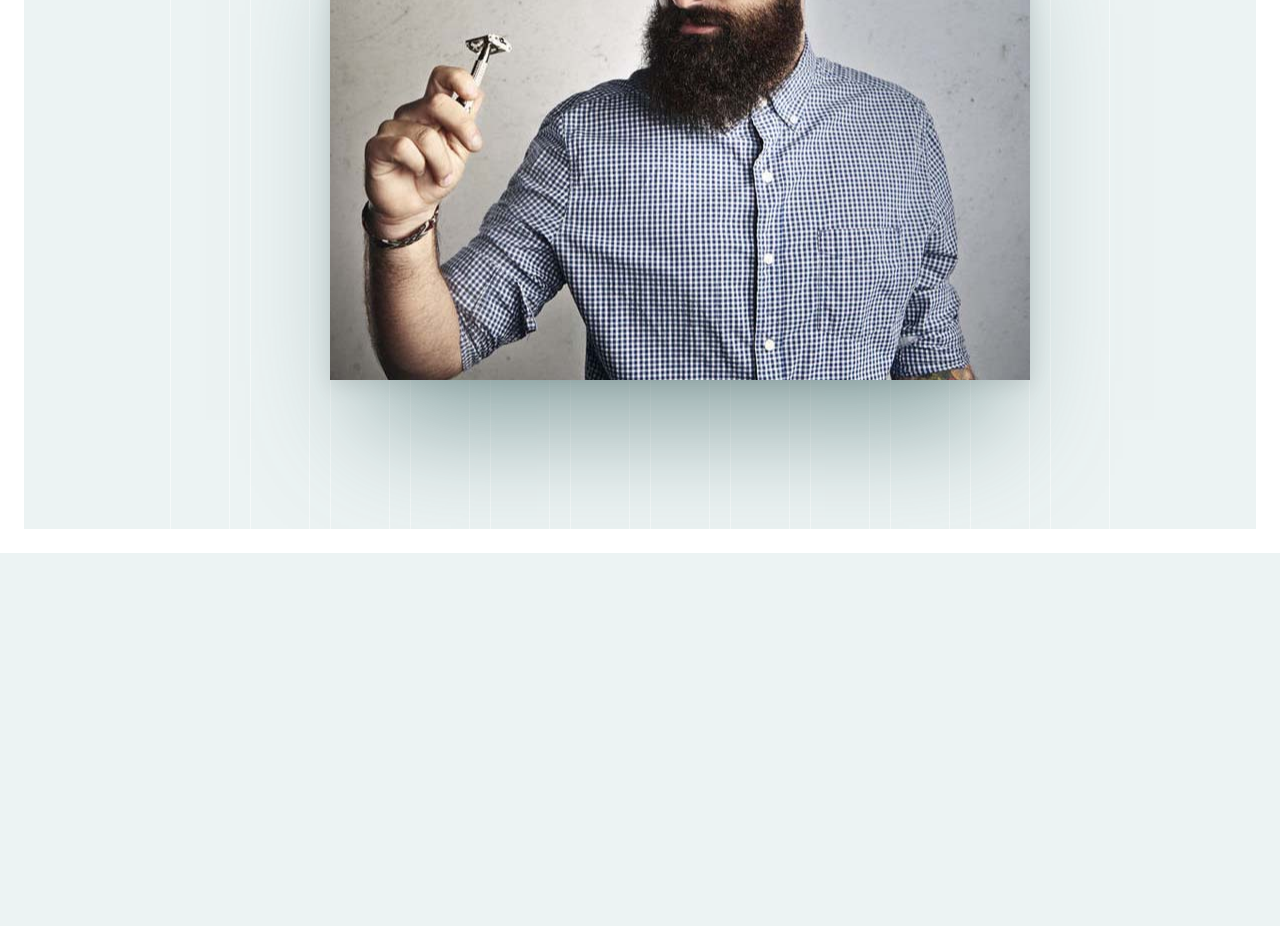
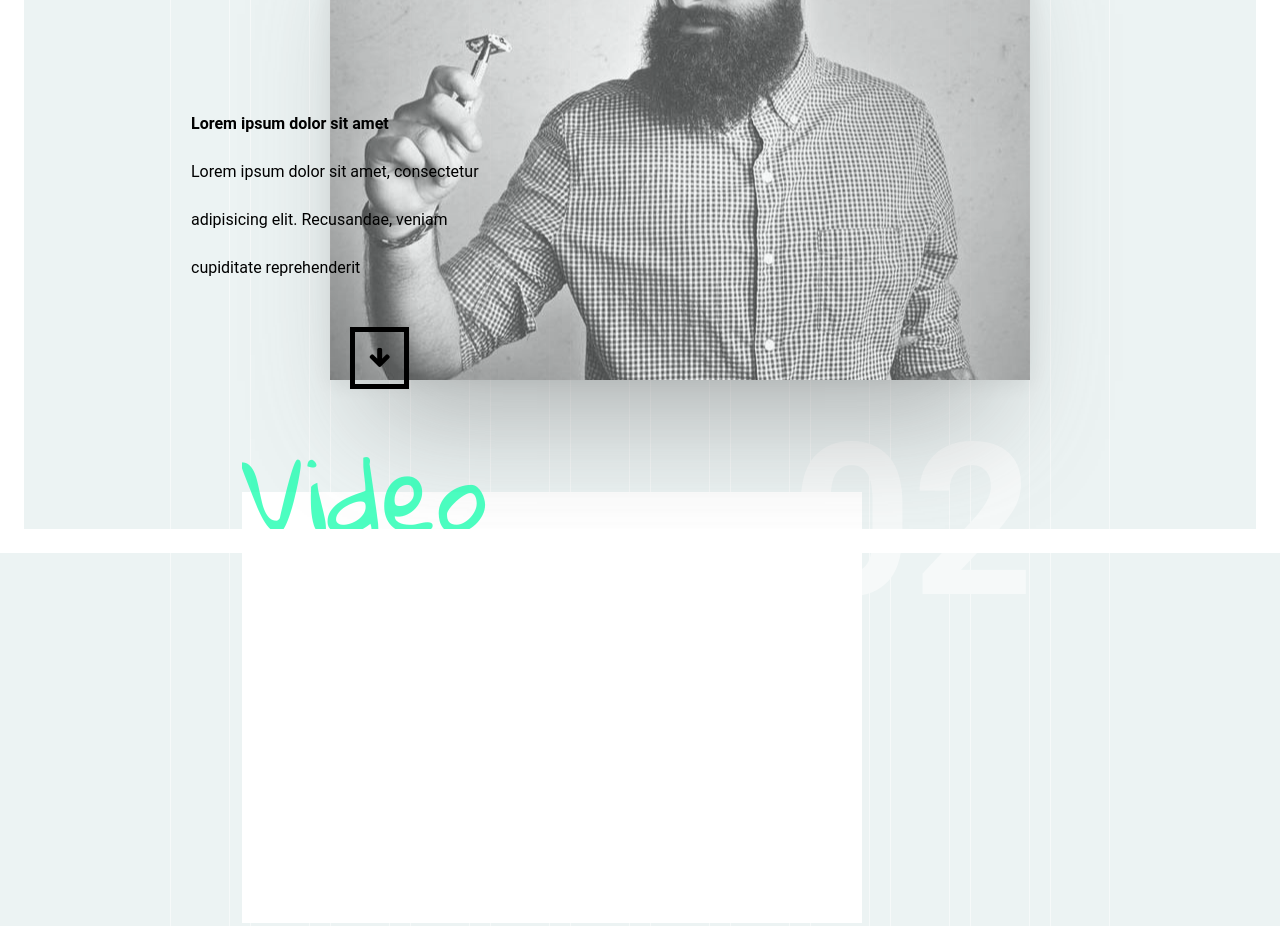
Before and after one commit to VictorAtanasov/Personal-Website-Template, a website: page public/index.html in a window 1280 px wide. Shown: the part 247-1173 px from the top of the page. Before the commit the page ends 800 px from the top, so only its background shows below. Drawn offline with nearby package versions, Linux system fonts and the light colour scheme.

Commit message:
Section 2

```diff
--- a/public/index.html
+++ b/public/index.html
@@ -7,6 +7,7 @@
     <title>Personal Website</title>
     <link rel="stylesheet" href="./css/styles.css">
     <link href="https://fonts.googleapis.com/css?family=Gloria+Hallelujah|Indie+Flower|Pacifico" rel="stylesheet">
+    <link rel="stylesheet" href="https://maxcdn.bootstrapcdn.com/font-awesome/4.7.0/css/font-awesome.min.css">
     <script src="./node_modules/jquery/dist/jquery.min.js"></script>
 </head>
 <body>
@@ -17,8 +18,21 @@
             <div class="section-title">
                 <p>Your Name</p>
             </div>
+            <div class="section-description">
+                <strong>Lorem ipsum dolor sit amet</strong> <br>
+                Lorem ipsum dolor sit amet, consectetur adipisicing elit. Recusandae, veniam cupiditate reprehenderit
+            </div>
+            <a href="#video"><i class="fa fa-arrow-down" aria-hidden="true"></i></a>
         </div>
 
+    </section>
+    <section id="video" class="section-2">
+        <div class="section-wrapper">
+            <div class="section-number">02</div>
+            <div class="section-title">
+                <p>Video</p>
+            </div>
+        </div>
     </section>
 
 </body>
--- a/public/scss/styles.scss
+++ b/public/scss/styles.scss
@@ -18,6 +18,7 @@ body:before{
     right: 0;
     bottom: 0;
     border: white solid 24px;
+    z-index: 99
 }
 
 .section-1{
@@ -28,31 +29,90 @@ body:before{
             background-image: url('../css/Images/hipster.jpg');
             background-position: center;
             box-shadow: 0px 80px 110px -40px rgba(86, 119, 119, 0.68), 0px 5px 20px rgba(0, 0, 0, 0.1);
+            filter: grayscale(100%);
+            opacity: 0.7;
         }
+
         .section-wrapper{
             max-width: 700px;
             margin-left: 170px;
             margin-top: 50px;
         }
+
         .section-number{
-            color: #f6f9f9;
-            position: absolute;
-            z-index: -1;
             top: -5px;
             left: 140px;
-            font-size: 212px;
-            font-weight: 600;
         }
+
         .section-title{
             width: 900px;
                 p{
-                    position: absolute;
                     top: -55px;
-                    font-size: 100px;
                     right: 190px;
-                    color: #20feb1;
-                    font-family: 'Gloria Hallelujah', cursive;
-                    opacity: 0.8;
+                }
+        }
+
+        .section-description{
+            width: 290px;
+            margin-left: -139px;
+            margin-top: -280px;
+            position: relative;
+            margin-bottom: 50px;
+            line-height: 48px;
+        }
+
+        a{
+            text-decoration: none;
+            color: #000;
+            border: 5px solid #000;
+            padding: 14px;
+            margin-left: 20px;
+            margin-top: -15px;
+            position: absolute;
+        }
+
+        .fa-arrow-down{
+           font-size: 23px;
+        }
+}
+
+.section-number{
+    color: #f6f9f9;
+    position: absolute;
+    z-index: -1;
+    font-size: 212px;
+    font-weight: 600;
+}
+
+.section-title{
+    p{
+        position: absolute;
+        font-size: 100px;
+        color: #20feb1;
+        font-family: 'Gloria Hallelujah', cursive;
+        opacity: 0.8;
+    }
+}
+
+.section-2{
+    margin-top: 200px;
+
+        .section-wrapper{
+            max-width: 620px;
+            margin-left: 190px;
+            height: 431px;
+            background-color: #fff;
+        }
+
+        .section-number{
+            right: 246px;
+            margin-top: -95px;
+        }
+
+        .section-title{
+            width: 900px;
+                p{
+                    margin-top: -100px;
                 }
         }
 }
```
Also changed, not shown: README.md, public/css/styles.css.
